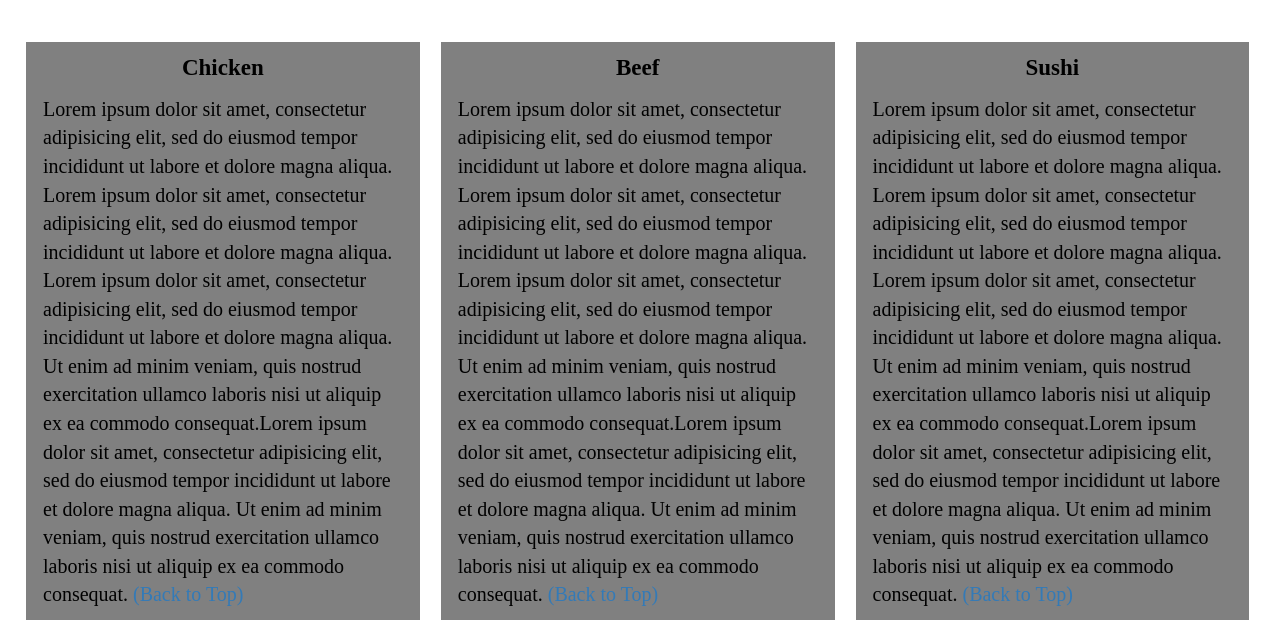
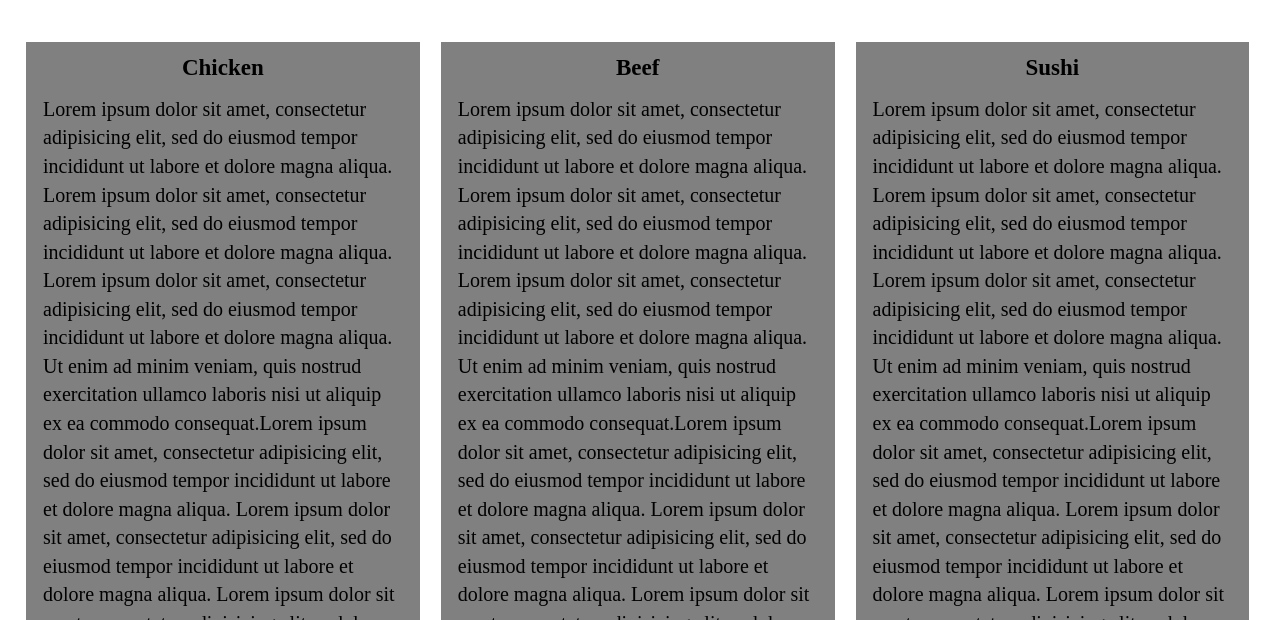
Before and after one commit to Oyinade09/Oyinade1.github.io, a plain HTML site: page index.html in a window 1280 px wide. Shown: the part 180-800 px from the top of the page. Drawn offline with Linux system fonts and the light colour scheme.

Commit message:
Update index.html

```diff
--- a/index.html
+++ b/index.html
@@ -49,15 +49,15 @@
   <div class="container">
     <div class="box col-md-4 col-sm-6 col-xs-12" id="first">
       <div class="chicken">Chicken</div>
-        <div class="content">Lorem ipsum dolor sit amet, consectetur adipisicing elit, sed do eiusmod tempor incididunt ut labore et dolore magna aliqua. Lorem ipsum dolor sit amet, consectetur adipisicing elit, sed do eiusmod tempor incididunt ut labore et dolore magna aliqua. Lorem ipsum dolor sit amet, consectetur adipisicing elit, sed do eiusmod tempor incididunt ut labore et dolore magna aliqua. Ut enim ad minim veniam, quis nostrud exercitation ullamco laboris nisi ut aliquip ex ea commodo consequat.Lorem ipsum dolor sit amet, consectetur adipisicing elit, sed do eiusmod tempor incididunt ut labore et dolore magna aliqua. Ut enim ad minim veniam, quis nostrud exercitation ullamco laboris nisi ut aliquip ex ea commodo consequat. <a href="#top">(Back to Top)</a></div>
+        <div class="content">Lorem ipsum dolor sit amet, consectetur adipisicing elit, sed do eiusmod tempor incididunt ut labore et dolore magna aliqua. Lorem ipsum dolor sit amet, consectetur adipisicing elit, sed do eiusmod tempor incididunt ut labore et dolore magna aliqua. Lorem ipsum dolor sit amet, consectetur adipisicing elit, sed do eiusmod tempor incididunt ut labore et dolore magna aliqua. Ut enim ad minim veniam, quis nostrud exercitation ullamco laboris nisi ut aliquip ex ea commodo consequat.Lorem ipsum dolor sit amet, consectetur adipisicing elit, sed do eiusmod tempor incididunt ut labore et dolore magna aliqua. Lorem ipsum dolor sit amet, consectetur adipisicing elit, sed do eiusmod tempor incididunt ut labore et dolore magna aliqua. Lorem ipsum dolor sit amet, consectetur adipisicing elit, sed do eiusmod tempor incididunt ut labore et dolore magna aliqua. Ut enim ad minim veniam, quis nostrud exercitation ullamco laboris nisi ut aliquip ex ea commodo consequat.Lorem ipsum dolor sit amet, consectetur adipisicing elit, sed do eiusmod tempor incididunt ut labore et dolore magna aliqua. Ut enim ad minim veniam, quis nostrud exercitation ullamco laboris nisi ut aliquip ex ea commodo consequat. <a href="#top">(Back to Top)</a></div>
     </div>
     <div class="box col-md-4 col-sm-6 col-xs-12" id="second">
       <div class="beef">Beef</div>
-        <div class="content">Lorem ipsum dolor sit amet, consectetur adipisicing elit, sed do eiusmod tempor incididunt ut labore et dolore magna aliqua. Lorem ipsum dolor sit amet, consectetur adipisicing elit, sed do eiusmod tempor incididunt ut labore et dolore magna aliqua. Lorem ipsum dolor sit amet, consectetur adipisicing elit, sed do eiusmod tempor incididunt ut labore et dolore magna aliqua. Ut enim ad minim veniam, quis nostrud exercitation ullamco laboris nisi ut aliquip ex ea commodo consequat.Lorem ipsum dolor sit amet, consectetur adipisicing elit, sed do eiusmod tempor incididunt ut labore et dolore magna aliqua. Ut enim ad minim veniam, quis nostrud exercitation ullamco laboris nisi ut aliquip ex ea commodo consequat. <a href="#top">(Back to Top)</a></div>
+        <div class="content">Lorem ipsum dolor sit amet, consectetur adipisicing elit, sed do eiusmod tempor incididunt ut labore et dolore magna aliqua. Lorem ipsum dolor sit amet, consectetur adipisicing elit, sed do eiusmod tempor incididunt ut labore et dolore magna aliqua. Lorem ipsum dolor sit amet, consectetur adipisicing elit, sed do eiusmod tempor incididunt ut labore et dolore magna aliqua. Ut enim ad minim veniam, quis nostrud exercitation ullamco laboris nisi ut aliquip ex ea commodo consequat.Lorem ipsum dolor sit amet, consectetur adipisicing elit, sed do eiusmod tempor incididunt ut labore et dolore magna aliqua. Lorem ipsum dolor sit amet, consectetur adipisicing elit, sed do eiusmod tempor incididunt ut labore et dolore magna aliqua. Lorem ipsum dolor sit amet, consectetur adipisicing elit, sed do eiusmod tempor incididunt ut labore et dolore magna aliqua. Ut enim ad minim veniam, quis nostrud exercitation ullamco laboris nisi ut aliquip ex ea commodo consequat.Lorem ipsum dolor sit amet, consectetur adipisicing elit, sed do eiusmod tempor incididunt ut labore et dolore magna aliqua. Ut enim ad minim veniam, quis nostrud exercitation ullamco laboris nisi ut aliquip ex ea commodo consequat. <a href="#top">(Back to Top)</a></div>
     </div>
     <div class="box col-md-4 col-sm-6 col-xs-12" id="third">
       <div class="sushi">Sushi</div>
-        <div class="content">Lorem ipsum dolor sit amet, consectetur adipisicing elit, sed do eiusmod tempor incididunt ut labore et dolore magna aliqua. Lorem ipsum dolor sit amet, consectetur adipisicing elit, sed do eiusmod tempor incididunt ut labore et dolore magna aliqua. Lorem ipsum dolor sit amet, consectetur adipisicing elit, sed do eiusmod tempor incididunt ut labore et dolore magna aliqua. Ut enim ad minim veniam, quis nostrud exercitation ullamco laboris nisi ut aliquip ex ea commodo consequat.Lorem ipsum dolor sit amet, consectetur adipisicing elit, sed do eiusmod tempor incididunt ut labore et dolore magna aliqua. Ut enim ad minim veniam, quis nostrud exercitation ullamco laboris nisi ut aliquip ex ea commodo consequat. <a href="#top">(Back to Top)</a></div>
+        <div class="content">Lorem ipsum dolor sit amet, consectetur adipisicing elit, sed do eiusmod tempor incididunt ut labore et dolore magna aliqua. Lorem ipsum dolor sit amet, consectetur adipisicing elit, sed do eiusmod tempor incididunt ut labore et dolore magna aliqua. Lorem ipsum dolor sit amet, consectetur adipisicing elit, sed do eiusmod tempor incididunt ut labore et dolore magna aliqua. Ut enim ad minim veniam, quis nostrud exercitation ullamco laboris nisi ut aliquip ex ea commodo consequat.Lorem ipsum dolor sit amet, consectetur adipisicing elit, sed do eiusmod tempor incididunt ut labore et dolore magna aliqua. Lorem ipsum dolor sit amet, consectetur adipisicing elit, sed do eiusmod tempor incididunt ut labore et dolore magna aliqua. Lorem ipsum dolor sit amet, consectetur adipisicing elit, sed do eiusmod tempor incididunt ut labore et dolore magna aliqua. Ut enim ad minim veniam, quis nostrud exercitation ullamco laboris nisi ut aliquip ex ea commodo consequat.Lorem ipsum dolor sit amet, consectetur adipisicing elit, sed do eiusmod tempor incididunt ut labore et dolore magna aliqua. Ut enim ad minim veniam, quis nostrud exercitation ullamco laboris nisi ut aliquip ex ea commodo consequat. <a href="#top">(Back to Top)</a></div>
     </div>
   </div>
 
```
